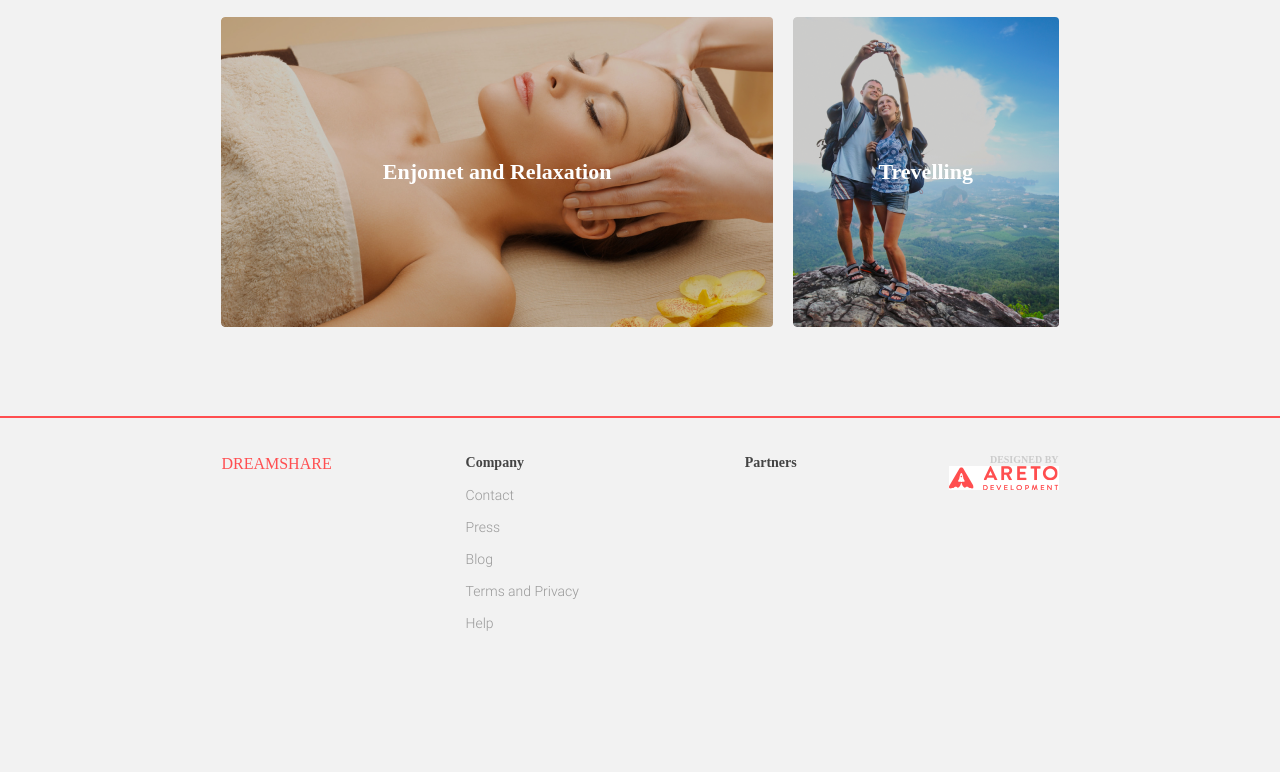
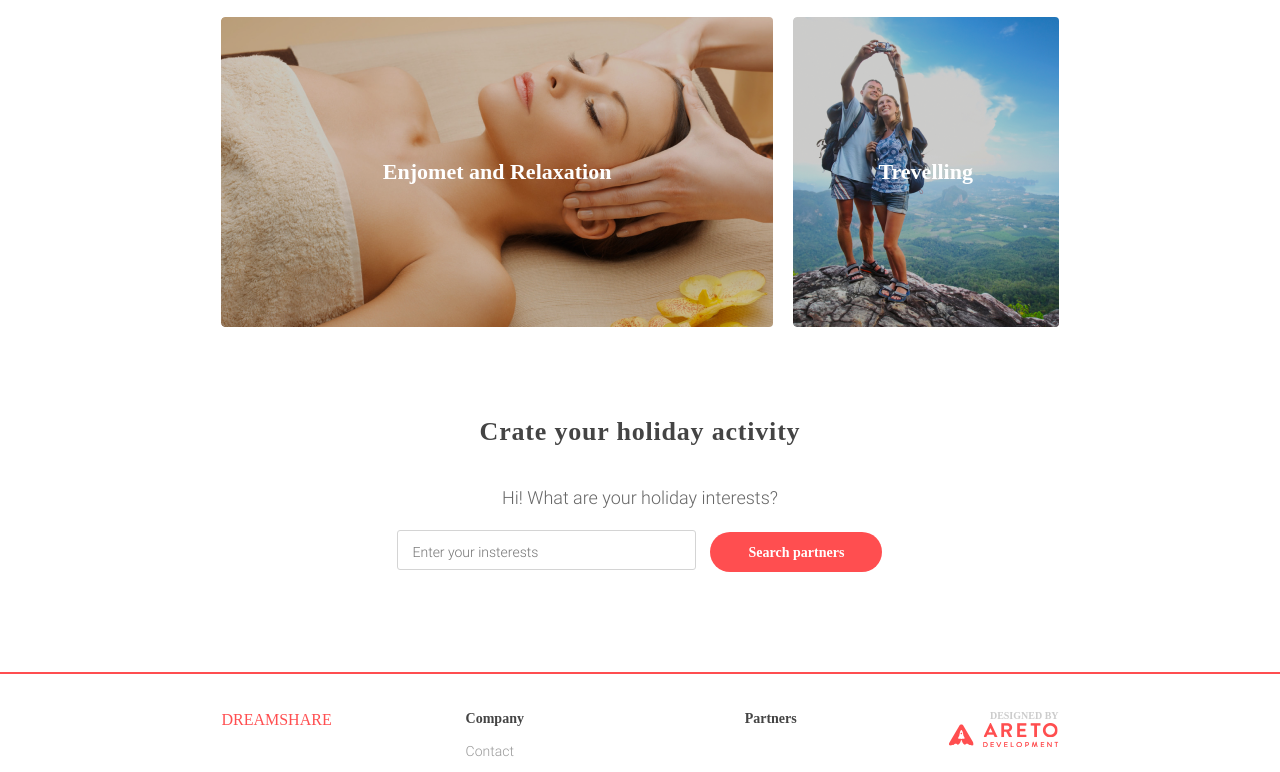
Before and after one commit to a-terletskyi/Dreamshare, a plain HTML site: page index.html in a window 1280 px wide. Shown: the part 2511-3283 px from the top of the page. Before the commit the page ends 3189 px from the top, so only its background shows below. Drawn offline with Linux system fonts and the light colour scheme; a web font is replaced by a local one.

Commit message:
add form

```diff
--- a/index.html
+++ b/index.html
@@ -153,6 +153,19 @@
                 </div>
             </div>
         </section>
+        <section class="interests">
+            <h2>Crate your holiday activity</h2>
+            <div class="container">
+                <form action="" method="">
+                    <legend>Hi! What are your holiday interests?</legend>
+                    <div class="search">
+                        <input type="search" id="mySearch" placeholder="Enter your insterests" pattern="[^0-9]{3,}"
+                            title="No numbers, more than 3 characters">
+                        <button type="button">Search partners</button>
+                    </div>
+                </form>
+            </div>
+        </section>
     </main>
     <footer class="footer">
         <hr>
--- a/styles/main.scss
+++ b/styles/main.scss
@@ -2,10 +2,6 @@
 @import "./base/mixins";
 @import "./base/variables";
 @import url(./fonts.css);
-
-body {
-    background-color: #f2f2f2;
-}
 
 .container {
     width: 65.4%;
@@ -238,7 +234,7 @@ h6 {
     }
 
     button {
-        @include square(180px, 40px, #f2f2f2);
+        @include square(180px, 40px, #ffffff);
         @include text(Montserrat, 14px, 17.07px, #ff4e50);
         font-weight: 700;
         border-radius: 40px;
@@ -297,7 +293,40 @@ h6 {
         background-image: url(images/trevelling.png);
     }
 }
+.interests {
+    margin-bottom: 100px;
 
+    h2 {
+        margin-bottom: 43px;
+    }
+
+    form {
+        text-align: center;
+
+        legend {
+            @include text(Roboto, 18px, 14px, #666666);
+            margin-bottom: 25px;
+        }
+        input {
+            @include square(299px, 40px, #ffffff);
+            @include text(Roboto, 14px, 16.41px, #999999);
+            border: 1px solid #d4d4d4;
+            border-radius: 3px;
+            padding: 14px 14px 10px;
+            margin: 0px 10px 0 0;
+        }
+
+        button {
+            @include square(172px, 40px, #ff4e50);
+            @include text(Montserrat, 14px, 17.07px, #ffffff);
+            font-weight: 700;
+            border: none;
+            border-radius: 40px;
+            cursor: pointer;
+            padding: 0;
+        }
+    }
+}
 .footer {
     hr {
         @include square(100%, 2px, #ff4e50);
```
Also changed, not shown: styles/main.css, 1 other file.
